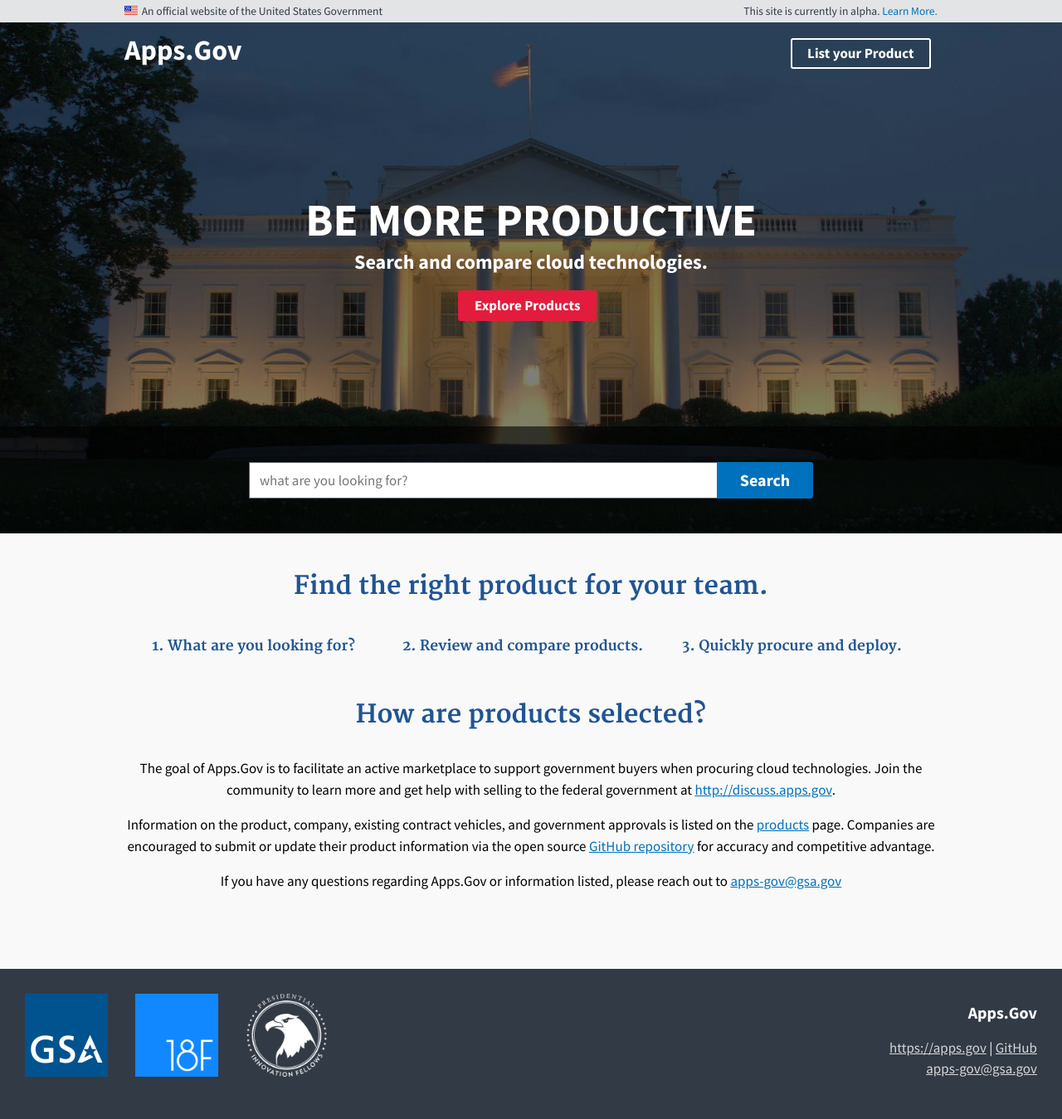
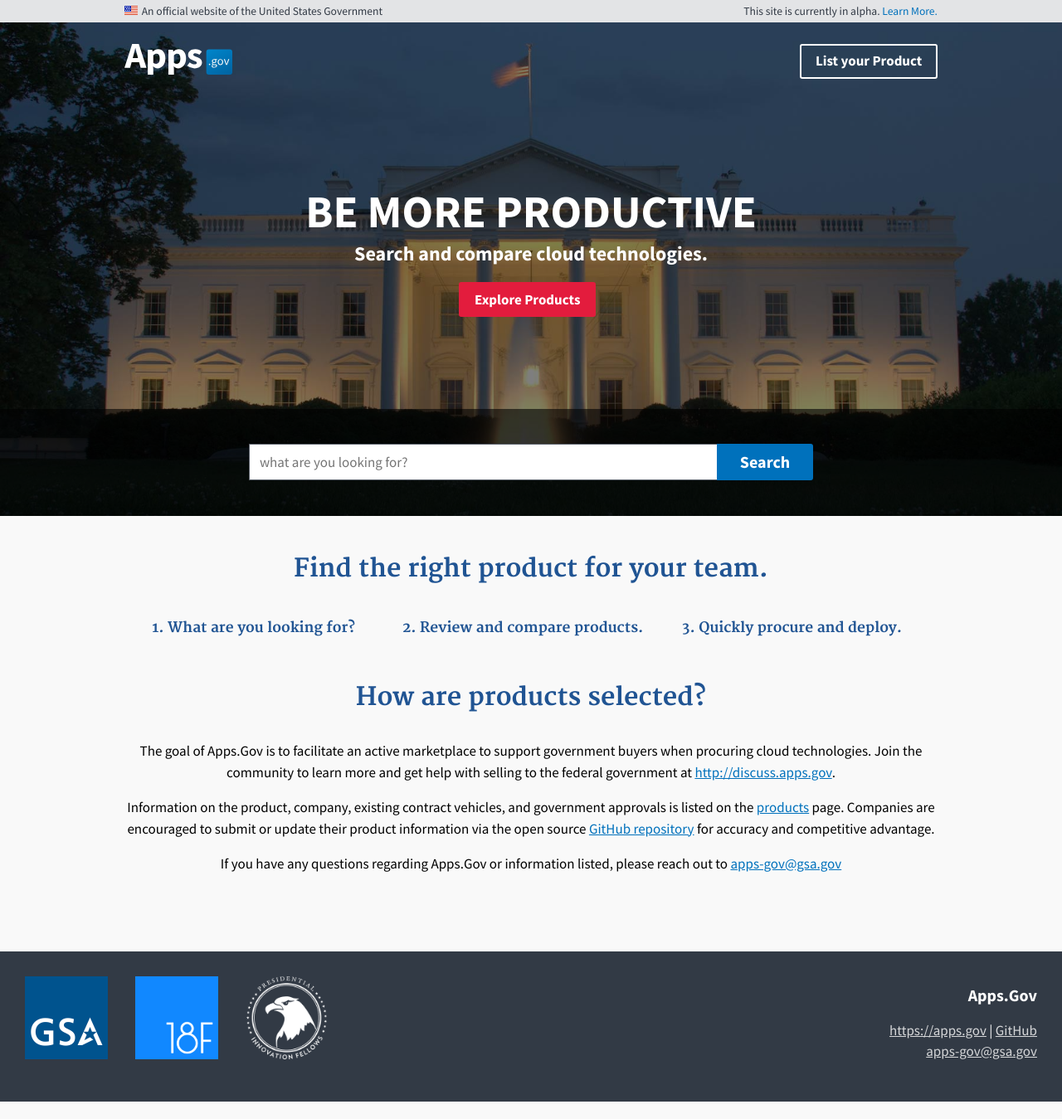
Before and after one commit to presidential-innovation-fellows/apps-gov, a Jekyll site: the page built from index.html, in a window 1280 px wide. Shown: the whole page at 83% size. Built offline with Jekyll 4.4.1, drawn with Linux system fonts in a browser that asks for light colours; a script that is not in the unit is left out; after the commit the page ends 1328 px from its top, so only the background shows below that.

Commit message:
Apps.gov Logo
Adds new Apps.gov Logo to header, and converts several buttons to links for improved accessibility and less unnecessary Javascript.

* Add Apps.gov logo to header
* Refactor hompeage layout to use header partial
* Add conditional for homepage to display lighter version of apps.gov logo
* Convert List Your Product button to link and remove JS
* Convert Explore Products button to link and remove JS
* Fix minor style issues with Products list ul
* Remove focus link shadows

```diff
--- a/_includes/header.html
+++ b/_includes/header.html
@@ -1,10 +1,16 @@
-{% include disclaimer.html %}
-
 <nav class="usa-hero-navbar">
   <div class="usa-grid">
-    <h1><a href="/">Apps.Gov</a></h1>
+    <h1 class="logo">
+      <a href="/">
+        {% if page.layout == 'home' %}
+          <img src="/img/apps-logo-alt-light.svg">
+        {% else %}
+          <img src="/img/apps-logo-alt.svg">
+        {% endif %}
+      </a>
+    </h1>
     <ul>
-      <li>
+      <li class="search-products">
         <form class="usa-search">
           <div role="search">
             <label class="usa-sr-only" for="search-field">Search medium</label>
@@ -15,7 +21,7 @@
           </div>
         </form>
       </li>
-      <li><button class="usa-button-gray" type="button"  onclick="location.href='{{ site.baseurl }}/listing/';">List your Product</button></li>
+      <li><a href="/listing" class="usa-button usa-button-gray">List your Product</a></li>
     </ul>
   </div>
 </nav>
--- a/_layouts/default.html
+++ b/_layouts/default.html
@@ -5,7 +5,7 @@
   {% include head.html %}
 
   <body>
-
+    {% include disclaimer.html %}
     {% include header.html %}
 
     {{ content }}
--- a/_sass/modules/_header.scss
+++ b/_sass/modules/_header.scss
@@ -1,3 +1,14 @@
+.logo {
+  a {
+    display: block;
+    width: 130px;
+  }
+
+  img {
+    width: 100%;
+  }
+}
+
 .usa-disclaimer {
   background-color: lighten($color-gray-dark, 10);
   color: $color-white;
@@ -17,10 +28,7 @@
 
 .usa-hero-navbar{
   @include clearfix;
-  margin-top: 0.5em;
-  padding-left:3rem;
-  padding-right:3rem;
-  padding-top:1rem;
+  padding-top: 1.5em;
 
   h1{
     display:inline;
@@ -28,7 +36,7 @@
     font-family:$font-sans;
     font-size: 2em;
     line-height: 0.7em;
-    margin: 0.35em 0 0;
+    margin: 0;
   }
 
   p{
@@ -37,7 +45,14 @@
 
   .usa-button-gray,
   .usa-button-outline-inverse {
+    color: $color-white;
     float: right;
+    margin-bottom: 0;
+    margin-top: 0;
+
+    &:visited {
+      color: $color-white;
+    }
   }
 
   ul{
--- a/_sass/pages/_index.scss
+++ b/_sass/pages/_index.scss
@@ -1,3 +1,26 @@
+body {
+  background-color: lighten($color-gray-light, 28);
+  -webkit-font-smoothing: antialias;
+}
+
+a {
+  &:focus {
+    box-shadow: none;
+    outline: 0;
+  }
+}
+
+ul {
+  display: block;
+
+  li {
+
+    &::before {
+      content: "";
+    }
+  }
+}
+
 .usa-hero{
   background-attachment: scroll;
   background-image: url('/img/white-house.jpg');
@@ -23,7 +46,7 @@
     font-family: $font-sans;
     font-size: 5.5rem;
     margin-bottom: 0;
-    margin-top: 2.5em;
+    margin-top: 2.25em;
   }
 
   h5 {
@@ -33,6 +56,10 @@
     margin-top: 0;
   }
 
+  .usa-button {
+    padding: 0.75em 1.1em;
+  }
+
   .usa-hero-overlay{
     background-color: rgba(0,0,0,0.5);
   }
@@ -40,7 +67,7 @@
 
 .hero-search {
   background-color: rgba(0,0,0,0.6);
-  margin-top: 7em;
+  margin-top: 6em;
   padding: 2.5em 0;
   width: 100%;
 
@@ -59,12 +86,18 @@
 
 .home-layout {
 
+  .search-products {
+    display: none;
+  }
+
+  .usa-button-gray {
+    background: transparent;
+    box-shadow: $button-stroke $color-white;
+    margin: 0;
+  }
+
   .usa-disclaimer {
     background-color: lighten($color-gray-light, 20);
     color: $color-gray-dark;
   }
-
-  .usa-hero-navbar {
-    margin-top: 0;
-  }
 }
--- a/_sass/pages/_products.scss
+++ b/_sass/pages/_products.scss
@@ -1,17 +1,3 @@
-body {
-  background-color: lighten($color-gray-light, 28);
-}
-
-ul {
-
-  li {
-
-    &::before {
-      content: "";
-    }
-  }
-}
-
 .product-list-item {
   @include span-columns(4);
   @include transition(all 0.2s ease);
--- a/index.html
+++ b/index.html
@@ -4,17 +4,12 @@ layout: home
 
 <div class="usa-hero">
   <div class="usa-hero-overlay">
-    <div class="usa-hero-navbar">
-      <div class="usa-grid">
-        <h1>Apps.Gov</h1>
-        <button class="usa-button-outline-inverse" type="button" onclick="location.href='{{ site.baseurl }}/listing/';">List your Product</button>
-      </div>
-    </div>
+    {% include header.html %}
     <div class="usa-grid">
       <div class="usa-width-one-whole">
         <h2>BE MORE PRODUCTIVE</h2>
         <h5>Search and compare cloud technologies.</h5>
-        <button class="usa-button-secondary" id="products-button" onclick="location.href='{{ site.baseurl }}/products/';">Explore Products</button>
+        <a href="/products" class="usa-button usa-button-secondary" id="products-button">Explore Products</a>
       </div>
     </div>
     <div class="hero-search">
```
Also changed, not shown: img/apps-logo-alt-light.svg (added), img/apps-logo-alt.svg (added), img/apps-logo.svg (added).
